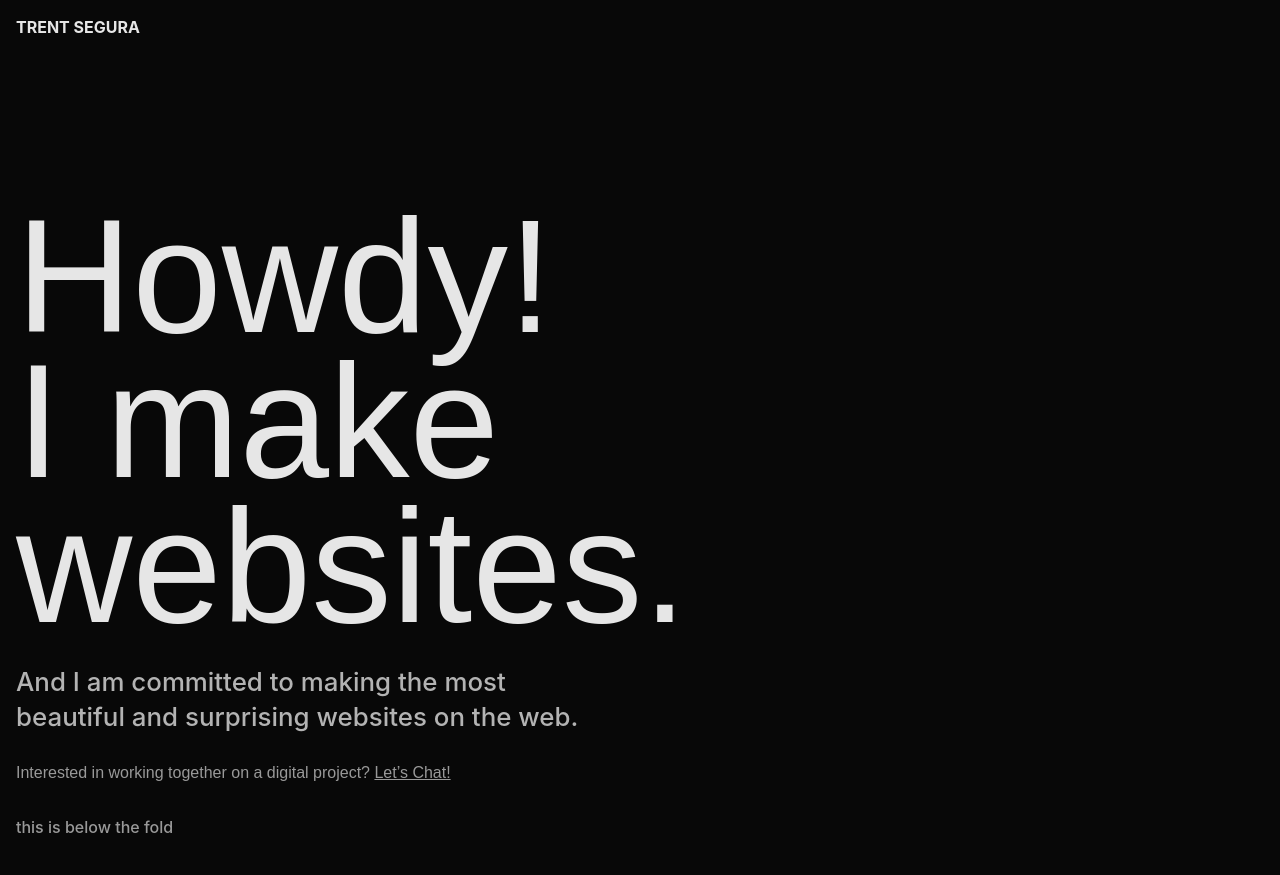
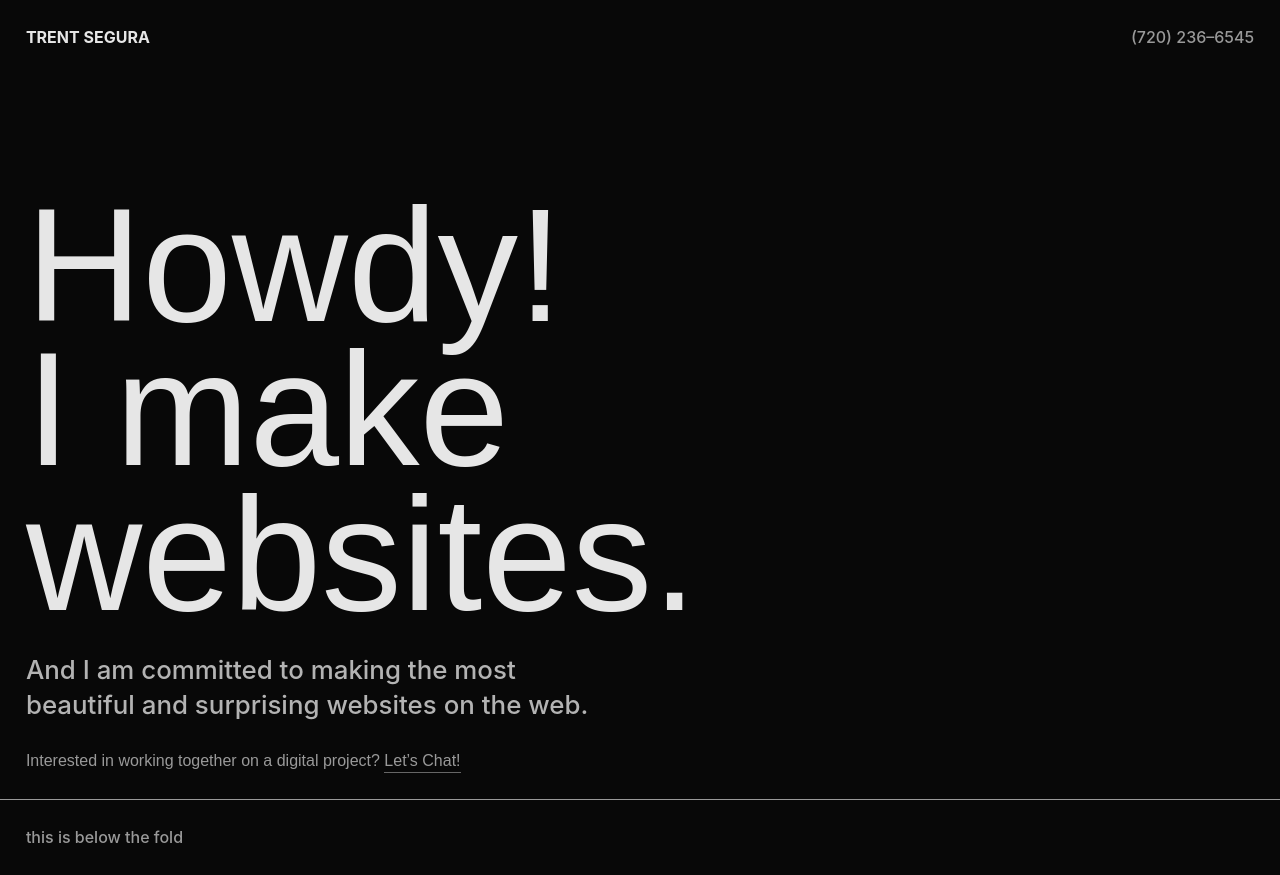
Before and after one commit to TrentSegura/Portfolio, a plain HTML site: page index.html in a window 1280 px wide. Drawn offline with Linux system fonts and the light colour scheme; a web font is replaced by a local one.

```diff
--- a/css/styles.css
+++ b/css/styles.css
@@ -11,6 +11,8 @@ html {
 
   color: hsl(0, 0%, 60%);
   background-color: hsl(0, 0%, 3%);
+
+  margin: 0;
 }
 
 /* font-family: beastly,sans-serif;
@@ -29,9 +31,9 @@ font-style: normal;
 
 a {
   color: hsl(0, 0%, 60%);
-  /* text-decoration: none;
+  text-decoration: none;
   display: inline-block;
-  border-bottom: 0.25px solid; */
+  border-bottom: 0.25px solid hsl(0, 0%, 40%);
 }
 
 a:hover {
@@ -63,13 +65,16 @@ a:hover {
 }
 
 .marginals {
-  padding: 1em;
+  padding: 1.6187em;
 }
 
 /* Header */
 
 header {
   position: fixed;
+  width: 100%;
+  display: flex;
+  justify-content: space-between;
 }
 
 header h1 {
@@ -77,6 +82,10 @@ header h1 {
   text-transform: uppercase;
   font-size: 1em;
   font-weight: 700;
+}
+
+header p {
+  font-size: 1em;
 }
 
 /* INTRO */
@@ -87,6 +96,8 @@ header h1 {
   flex-direction: column;
   place-content: flex-end;
   gap: 1.6187em;
+
+  border-bottom: 1px solid;
 }
 
 .intro h2 {
--- a/index.html
+++ b/index.html
@@ -9,14 +9,16 @@
     <title>Trent Segura</title>
   </head>
   <body>
-    <header class="marginals"><h1>Trent Segura</h1></header>
+    <header class="marginals"><h1>Trent Segura</h1>
+    <p>(720) 236–6545</p>
+    </header>
     <section class="intro marginals appear">
       <h2>Howdy!</br>I make</br> websites.</h2>
       <h3>And I am committed to making the most beautiful and surprising websites on the web.</h3>
       <p>Interested in working together on a digital project? <a href="mailto:trnt@me.com">Let’s Chat!</a></p>
     </section>
     <section class="below-the-fold marginals mono">
-      <h2> this is below the fold </h2>
+      <h2>this is below the fold </h2>
     </section>
   </body>
 </html>
```
Also changed, not shown: 1 other file.
